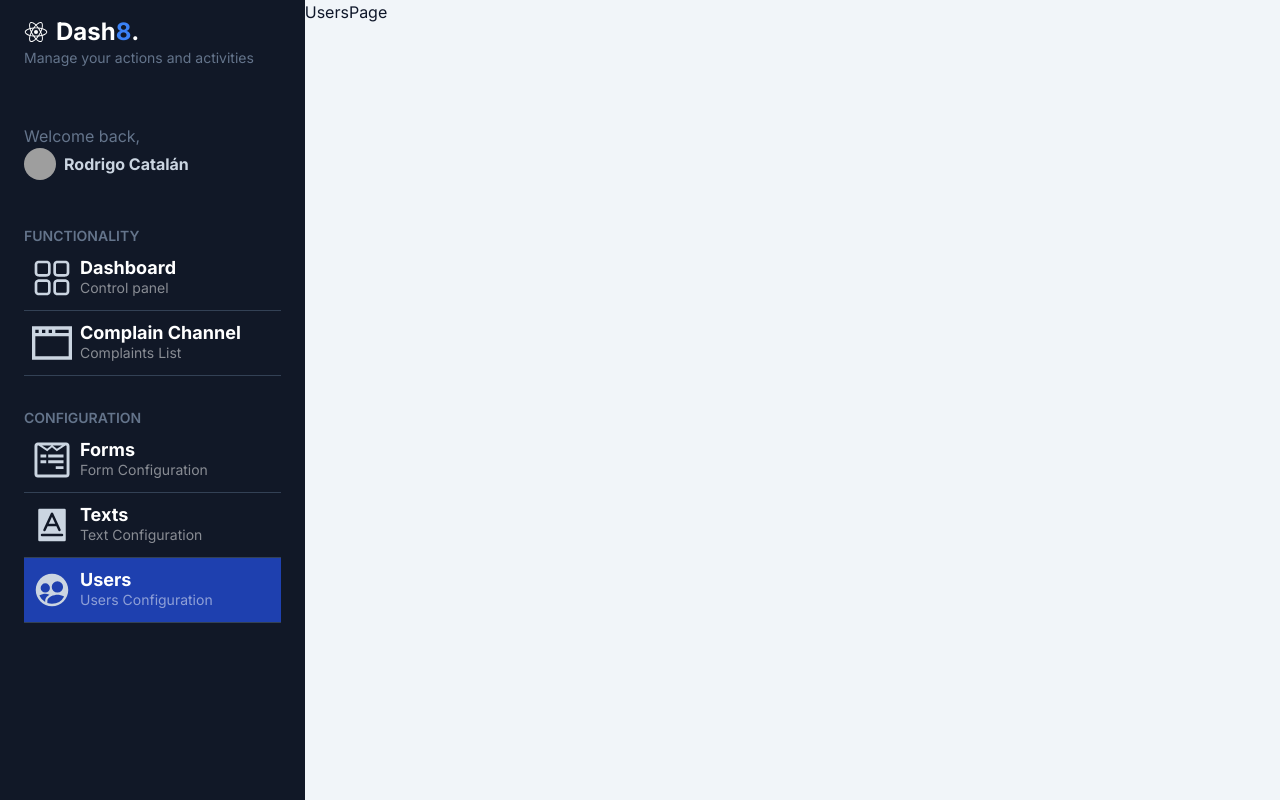
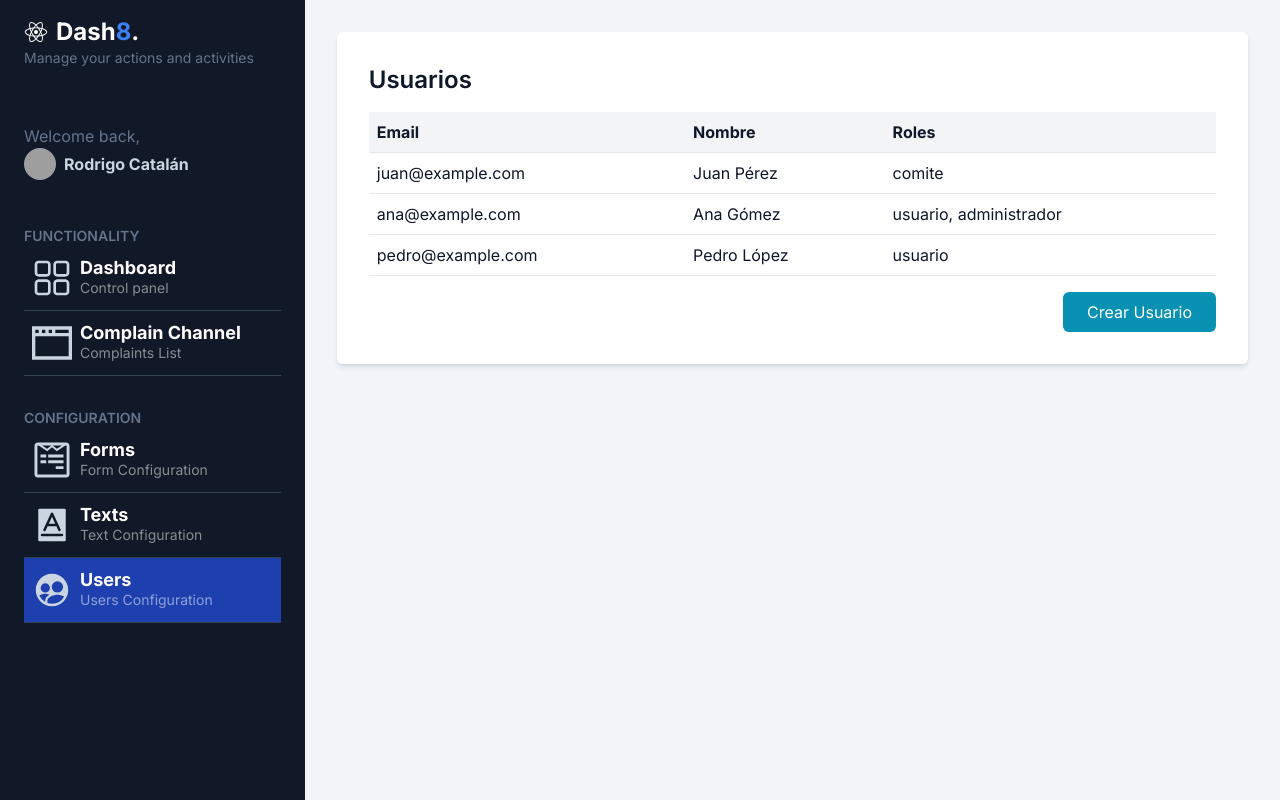
Before and after one commit to RodrigoSHL/complaints-portal, a Next.js app: page /dashboard/users-configuration in a window 1280 px wide. Built offline with nearby package versions, Linux system fonts and the light colour scheme; grey boxes are pictures that could not be loaded.

Commit message:
FEAT: create user maintainer
Signed-off-by: RodrigoSHL <shl.catalan@gmail.com>

```diff
--- a/src/app/dashboard/users-configuration/page.tsx
+++ b/src/app/dashboard/users-configuration/page.tsx
@@ -1,8 +1,11 @@
+import UserManagement from '@/users/components/UserManagement'
 import React from 'react'
 
 const UsersPage = () => {
   return (
-    <div>UsersPage</div>
+    <>
+      <UserManagement/>
+    </>
   )
 }
 
--- /dev/null
+++ b/src/users/components/CreateUserModal.tsx
@@ -0,0 +1,94 @@
+"use client";
+
+import React, { useState } from 'react';
+
+interface CreateUserModalProps {
+  onClose: () => void;
+}
+
+const CreateUserModal: React.FC<CreateUserModalProps> = ({ onClose }) => {
+  const [email, setEmail] = useState('');
+  const [name, setName] = useState('');
+  const [password, setPassword] = useState('');
+  const [roles, setRoles] = useState<string[]>([]);
+
+  const handleRoleChange = (role: string) => {
+    setRoles((prevRoles) =>
+      prevRoles.includes(role)
+        ? prevRoles.filter((r) => r !== role)
+        : [...prevRoles, role]
+    );
+  };
+
+  const handleSubmit = () => {
+    // Lógica para enviar los datos de creación del usuario
+    console.log({ email, name, password, roles });
+    onClose();
+  };
+
+  return (
+    <div className="fixed inset-0 bg-black bg-opacity-50 flex justify-center items-center z-50">
+      <div className="bg-white p-6 rounded-lg w-2/3">
+        <h2 className="text-2xl mb-4">Crear Usuario</h2>
+        <div className="mb-4">
+          <label className="block text-sm font-medium text-gray-700">Email</label>
+          <input
+            type="email"
+            value={email}
+            onChange={(e) => setEmail(e.target.value)}
+            className="mt-1 block w-full px-3 py-2 border border-gray-300 rounded-md shadow-sm focus:outline-none focus:ring-cyan-500 focus:border-cyan-500 sm:text-sm"
+          />
+        </div>
+        <div className="mb-4">
+          <label className="block text-sm font-medium text-gray-700">Nombre</label>
+          <input
+            type="text"
+            value={name}
+            onChange={(e) => setName(e.target.value)}
+            className="mt-1 block w-full px-3 py-2 border border-gray-300 rounded-md shadow-sm focus:outline-none focus:ring-cyan-500 focus:border-cyan-500 sm:text-sm"
+          />
+        </div>
+        <div className="mb-4">
+          <label className="block text-sm font-medium text-gray-700">Contraseña</label>
+          <input
+            type="password"
+            value={password}
+            onChange={(e) => setPassword(e.target.value)}
+            className="mt-1 block w-full px-3 py-2 border border-gray-300 rounded-md shadow-sm focus:outline-none focus:ring-cyan-500 focus:border-cyan-500 sm:text-sm"
+          />
+        </div>
+        <div className="mb-4">
+          <label className="block text-sm font-medium text-gray-700">Roles</label>
+          <div className="flex space-x-4">
+            {['comite', 'usuario', 'administrador'].map((role) => (
+              <label key={role} className="inline-flex items-center">
+                <input
+                  type="checkbox"
+                  value={role}
+                  checked={roles.includes(role)}
+                  onChange={() => handleRoleChange(role)}
+                  className="form-checkbox h-5 w-5 text-cyan-600"
+                />
+                <span className="ml-2 text-gray-700">{role}</span>
+              </label>
+            ))}
+          </div>
+        </div>
+        <div className="flex justify-end space-x-4">
+          <button
+            onClick={onClose}
+            className="py-2 px-4 border border-gray-300 rounded-md shadow-sm text-sm font-medium text-gray-700 bg-white hover:bg-gray-50 focus:outline-none">
+            Cancelar
+          </button>
+          <button
+            onClick={handleSubmit}
+            className="py-2 px-4 border border-transparent rounded-md shadow-sm text-sm font-medium text-white bg-cyan-600 hover:bg-cyan-700 focus:outline-none">
+            Crear
+          </button>
+        </div>
+      </div>
+    </div>
+  );
+};
+
+export default CreateUserModal;
--- /dev/null
+++ b/src/users/components/UserManagement.tsx
@@ -0,0 +1,61 @@
+"use client";
+
+import React, { useState } from 'react';
+import CreateUserModal from './CreateUserModal';
+
+const UserTable: React.FC = () => {
+  const [showModal, setShowModal] = useState(false);
+
+  const usuarios = [
+    { email: 'juan@example.com', name: 'Juan Pérez', roles: ['comite'] },
+    { email: 'ana@example.com', name: 'Ana Gómez', roles: ['usuario', 'administrador'] },
+    { email: 'pedro@example.com', name: 'Pedro López', roles: ['usuario'] },
+  ];
+
+  const handleCreateUser = () => {
+    setShowModal(true);
+  };
+
+  return (
+    <div className="m-8 p-8 bg-white rounded-md shadow-md">
+      <h1 className="text-2xl font-semibold mb-4">Usuarios</h1>
+
+      <div className="overflow-x-auto">
+        <table className="w-full border-collapse">
+          <thead>
+            <tr className="text-left bg-gray-100">
+              <th className="p-2 border-b">Email</th>
+              <th className="p-2 border-b">Nombre</th>
+              <th className="p-2 border-b">Roles</th>
+            </tr>
+          </thead>
+          <tbody>
+            {usuarios.map((usuario, index) => (
+              <tr key={index} className="hover:bg-gray-50">
+                <td className="p-2 border-b">{usuario.email}</td>
+                <td className="p-2 border-b">{usuario.name}</td>
+                <td className="p-2 border-b">{usuario.roles.join(', ')}</td>
+              </tr>
+            ))}
+          </tbody>
+        </table>
+      </div>
+
+      <div className="flex justify-end mt-4">
+        <button
+          onClick={handleCreateUser}
+          className="bg-cyan-600 text-white py-2 px-6 rounded-md">
+          Crear Usuario
+        </button>
+      </div>
+
+      {showModal && (
+        <CreateUserModal
+          onClose={() => setShowModal(false)}
+        />
+      )}
+    </div>
+  );
+};
+
+export default UserTable;
--- /dev/null
+++ b/src/users/index.ts
@@ -0,0 +1 @@
+export type { IUser } from "./interfaces/user";
--- /dev/null
+++ b/src/users/interfaces/user.ts
@@ -0,0 +1,7 @@
+
+export interface IUser {
+  email: string;
+  name: string;
+  password: string;
+  roles: string[];
+}
```
